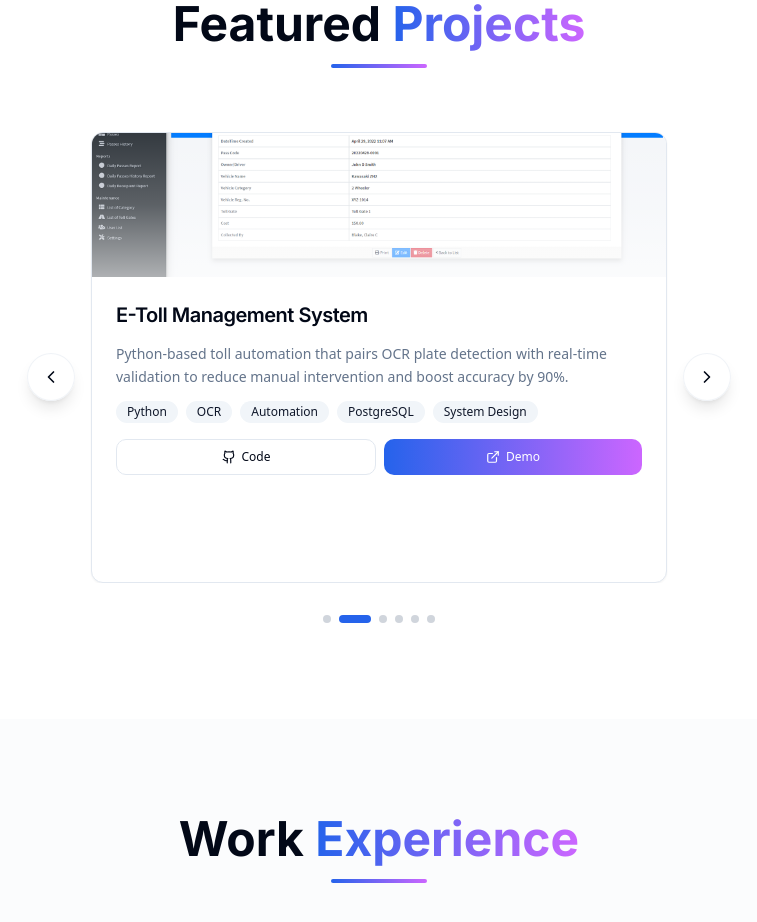
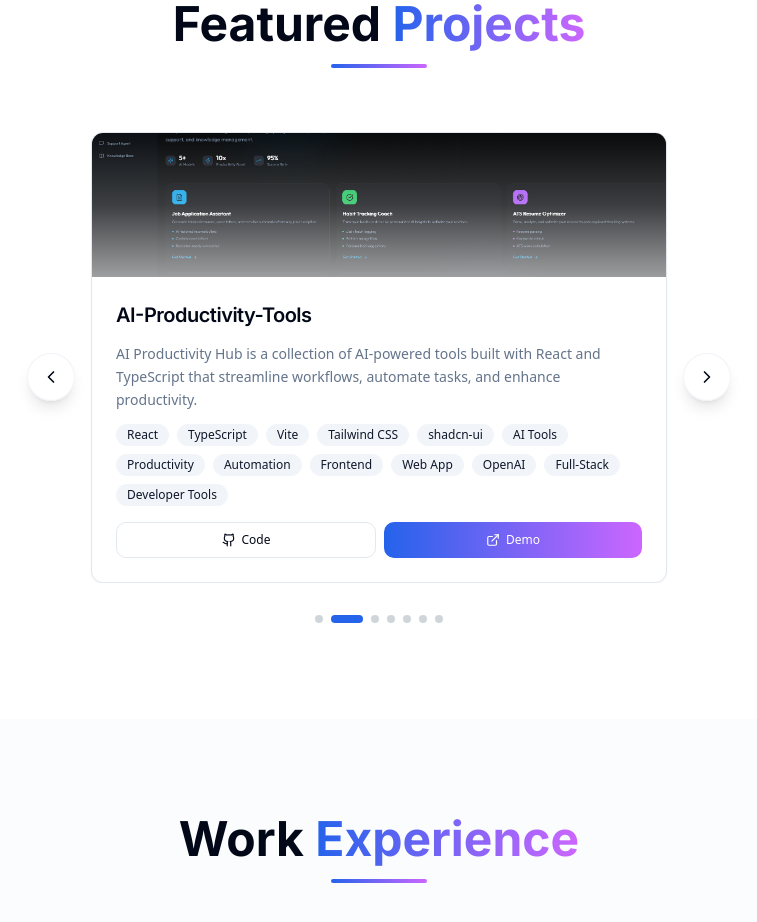
Before and after one commit to kiranvasala24/Personal-Portfolio, a Next.js app: page / in a window 1280 px wide. Shown: the part 2360-3282 px from the top of the page, without its empty margins (261-1018 px from the left). Built offline with nearby package versions, Linux system fonts and the light colour scheme.

Commit message:
New project update

```diff
--- a/components/Projects.tsx
+++ b/components/Projects.tsx
@@ -14,6 +14,16 @@ const Projects = () => {
   const carouselRef = useRef<HTMLDivElement>(null);
 
   const projects = [
+    {
+      title: "Data Viz Pro",
+      description:
+        "DataViz Pro is a privacy-first, browser-based data visualization tool that transforms Excel and CSV files into interactive, AI-powered dashboards with built-in data quality checks and multi-stakeholder views—no backend required",
+      tags: ["React", "TypeScript", "Vite", "Tailwind CSS", "shadcn-ui", "AI Tools", "Productivity", "Automation", "Frontend", "Web App", "OpenAI", "Full-Stack", "Developer Tools"],
+      github: "https://datavizproo.netlify.app/",
+      demo: "https://datavizproo.netlify.app/",
+      image: "/aitools.png",
+      placeholder: "E",
+    },
     {
       title: "AI-Productivity-Tools",
       description:
```
